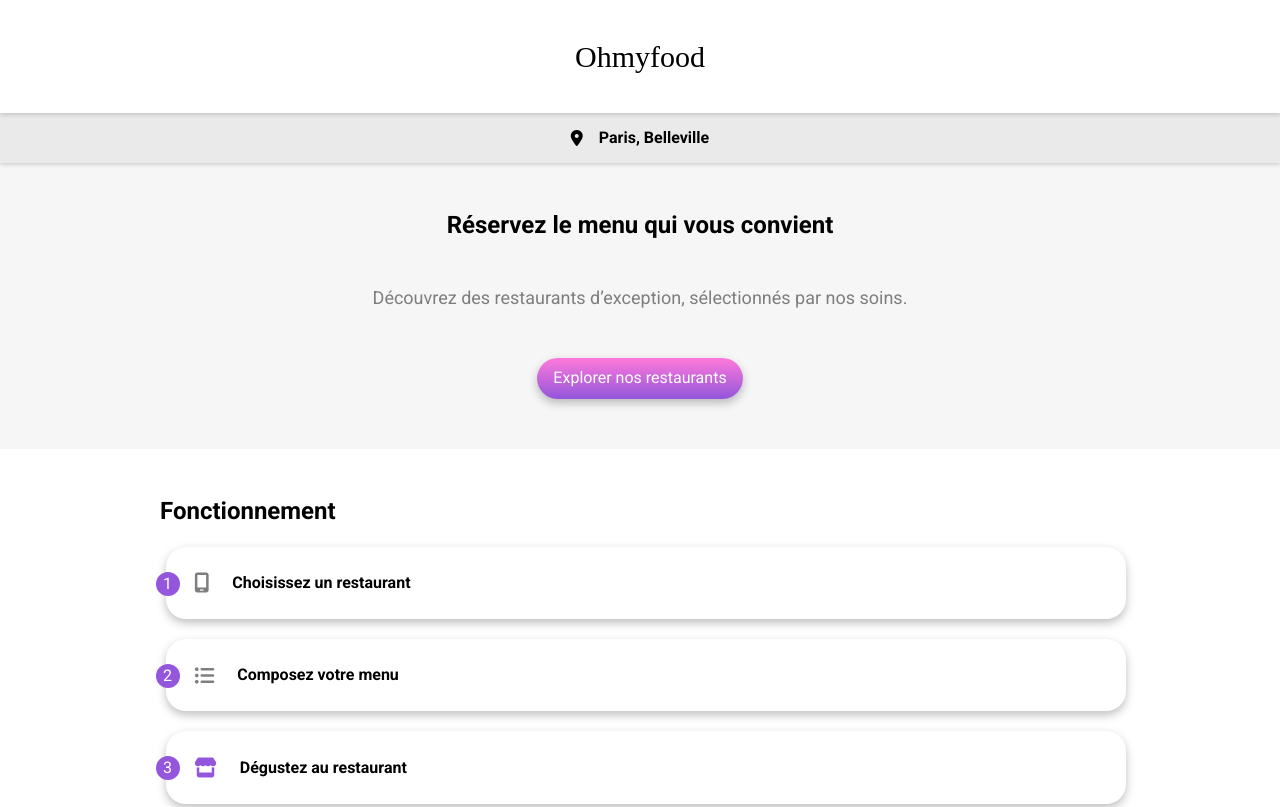
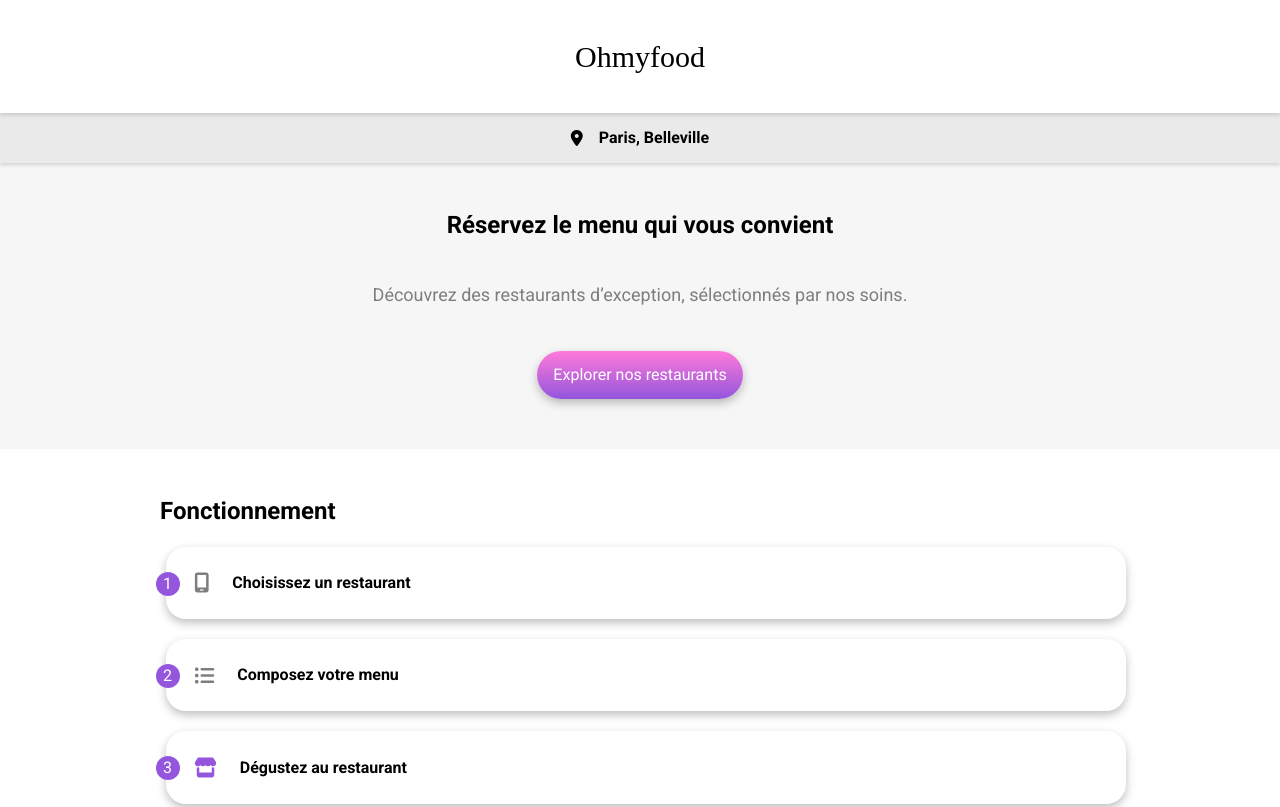
Before and after one commit to VenlaineBenjamin/projet-4-oc-Ohmyfood-, a website: page index.html in a window 1280 px wide. Shown: the top 807 px of the page. Drawn offline with Linux system fonts and the light colour scheme; a web font is replaced by a local one.

Commit message:
change hover btn and add animation
j'ai modifier le boutton principale avec un ::after pour qu'il fonction mieux puit j'ai ajouté des animation de fade in sur mes fontion card et sur mes home card

```diff
--- a/sass/components/_mixin.scss
+++ b/sass/components/_mixin.scss
@@ -1,16 +1,37 @@
 @mixin btn_principal($font-size: $font-size-btn-principal) {
     position: relative;
     font-size: $font-size;
-    background: $btn-gradient-color;
-    padding: 0.81rem 1rem;
+    background: linear-gradient(0deg, $primary-color, $secondary-color);
+    padding: 1rem 1rem;
     color: white;
     border-radius: 1.5625rem;
+    z-index: 1;
     cursor: pointer;
     box-shadow: $shadow;
-    transition: background 200ms, box-shadow 200ms;
+    transition: box-shadow 300ms ease-in;
 
     &:hover {
         box-shadow: $shadow-hover;
-        background: $btn-gradient-color-hover;
+
+        &::after {
+            opacity: 1;
+        }
+    }
+    &::after {
+        content: "";
+        position: absolute;
+        top: 0;
+        right: 0;
+        bottom: 0;
+        left: 0;
+        border-radius: 1.5625rem;
+        background: linear-gradient(
+            0deg,
+            lighten($primary-color, 5) 0%,
+            lighten($secondary-color, 10) 100%
+        );
+        opacity: 0;
+        z-index: -1;
+        transition: opacity 300ms ease-in;
     }
 }
--- a/sass/layouts/_base.scss
+++ b/sass/layouts/_base.scss
@@ -8,7 +8,11 @@
     &__callback {
         position: absolute;
         left: 1rem;
-        font-size: 1.7rem;
+        font-size: 1rem;
+
+        @include mode-desktop {
+            font-size: 1.5rem;
+        }
     }
 }
 
--- a/sass/layouts/_menu-pages.scss
+++ b/sass/layouts/_menu-pages.scss
@@ -48,6 +48,10 @@ main {
     @include mode-desktop {
         padding: 4rem 18rem 0 18rem;
         width: 65.9375rem;
+    }
+
+    @include mode-tablette {
+        padding: 4rem 10rem 0 10rem;
     }
 
     &__title {
--- a/sass/layouts/_mise-en-page.scss
+++ b/sass/layouts/_mise-en-page.scss
@@ -23,6 +23,7 @@
     background-color: white;
     transition: box-shadow 300ms, transform 300ms;
     will-change: transform;
+    opacity: 0;
     @extend %anim-fade-in;
 
     &:hover {
@@ -96,6 +97,22 @@
             }
         }
     }
+}
+
+.home-card:nth-child(1) {
+    animation: fade-in 300ms 2s ease-in forwards;
+}
+
+.home-card:nth-child(2) {
+    animation: fade-in 300ms 2.3s ease-in forwards;
+}
+
+.home-card:nth-child(3) {
+    animation: fade-in 300ms 2.6s ease-in forwards;
+}
+
+.home-card:nth-child(4) {
+    animation: fade-in 300ms 2.9s ease-in forwards;
 }
 
 .menu-card {
@@ -190,6 +207,8 @@
     align-items: center;
     padding: 1.79rem;
     transition: box-shadow 300ms;
+    opacity: 0;
+    @extend %anim-fade-in;
 
     &:hover {
         box-shadow: $shadow-hover;
@@ -218,3 +237,19 @@
         }
     }
 }
+
+.fonction-card:nth-child(1) {
+    animation: fade-in 300ms 2s ease-in forwards;
+}
+
+.fonction-card:nth-child(2) {
+    animation: fade-in 300ms 2.3s ease-in forwards;
+}
+
+.fonction-card:nth-child(3) {
+    animation: fade-in 300ms 2.6s ease-in forwards;
+}
+
+.fonction-card:nth-child(4) {
+    animation: fade-in 300ms 2.9s ease-in forwards;
+}
--- a/sass/utils/_variable.scss
+++ b/sass/utils/_variable.scss
@@ -18,12 +18,7 @@ $green-color: #99e2d0;
 $green-font: #008766;
 $bleu-color: #89c8fa;
 $bleu2-color: #003a68;
-$btn-gradient-color: linear-gradient(0deg, $primary-color, $secondary-color);
-$btn-gradient-color-hover: linear-gradient(
-    0deg,
-    lighten($primary-color, 5%),
-    lighten($secondary-color, 5%)
-);
+
 // box-shadow
 $shadow: 0px 4px 10px 0px rgba(0, 0, 0, 0.25);
 $shadow-header: 0px 2px 4px 0px rgba(0, 0, 0, 0.15);
@@ -35,3 +30,4 @@ $font-size-title-desktop: 2.8rem;
 $font-size-home-title-desktop: 2.5rem;
 $font-size-btn-principal: 1rem;
 $font-size-title-card: 1.125rem;
+$font-size-text: 0.8rem;
```
Also changed, not shown: assets/style/style.css, 1 other file.
